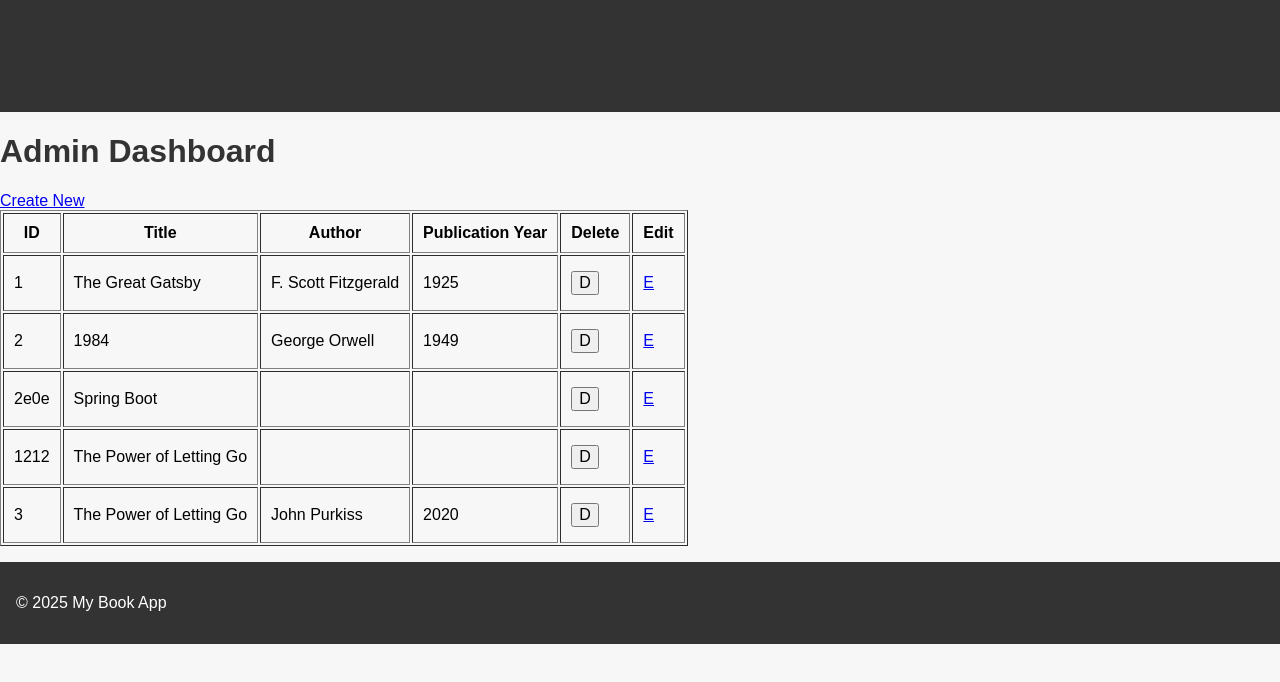
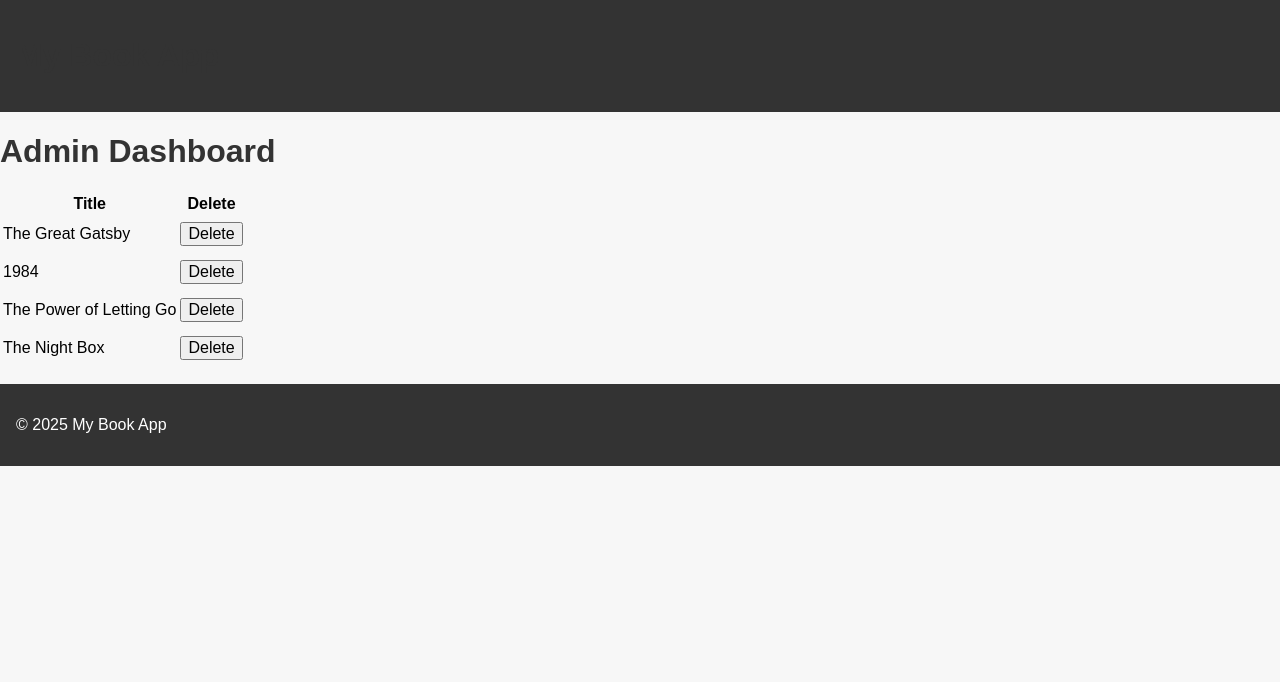
Before and after one commit to mmirzaee98/book-collection-manager, a Next.js app: page /admin in a window 1280 px wide. Shown: the top 682 px of the page. Built offline with nearby package versions, Linux system fonts and the light colour scheme; data requests are answered from the project's data file.

Commit message:
Fix: Correct import path for AdminTable component in admin/page.js

```diff
--- a/app/admin/page.js
+++ b/app/admin/page.js
@@ -1,56 +1,14 @@
 // app/admin/page.js
-import Link from "next/link";
+import AdminTable from "../../components/AdminTable"; // Correct path
 
 export default async function AdminPage() {
   const res = await fetch("http://localhost:4000/books");
   const books = await res.json();
 
-  // Function defined as a server action to handle deletion
-  async function deleteBook(id) {
-    await fetch(`http://localhost:4000/books/${id}`, {
-      method: "DELETE",
-    });
-    // After deletion, you might trigger on-demand revalidation if needed
-  }
-
   return (
     <div>
       <h1>Admin Dashboard</h1>
-      <Link href="/admin/create">Create New</Link>
-      <table border="1" cellPadding="10">
-        <thead>
-          <tr>
-            <th>ID</th>
-            <th>Title</th>
-            <th>Author</th>
-            <th>Publication Year</th>
-            <th>Delete</th>
-            <th>Edit</th>
-          </tr>
-        </thead>
-        <tbody>
-          {books.map((book) => (
-            <tr key={book.id}>
-              <td>{book.id}</td>
-              <td>{book.title}</td>
-              <td>{book.author}</td>
-              <td>{book.publicationYear}</td>
-              <td>
-                {/* Delete button */}
-                <button onClick={async () => {
-                  await deleteBook(book.id);
-                  // Optionally refresh the page or trigger revalidation
-                  window.location.reload();
-                }}>D</button>
-              </td>
-              <td>
-                {/* Edit button */}
-                <Link href={`/admin/edit/${book.id}`}>E</Link>
-              </td>
-            </tr>
-          ))}
-        </tbody>
-      </table>
+      <AdminTable books={books} />
     </div>
   );
 }
--- /dev/null
+++ b/components/AdminTable.jsx
@@ -0,0 +1,33 @@
+// components/AdminTable.jsx
+"use client";  // This must be the very first line
+
+import { useState } from "react";
+
+export default function AdminTable({ books }) {
+  // Now you can safely use onClick in this component
+  async function deleteBook(id) {
+    await fetch(`http://localhost:4000/books/${id}`, { method: "DELETE" });
+    // Update state or re-fetch to refresh the UI
+  }
+
+  return (
+    <table>
+      <thead>
+        <tr>
+          <th>Title</th>
+          <th>Delete</th>
+        </tr>
+      </thead>
+      <tbody>
+        {books.map((book) => (
+          <tr key={book.id}>
+            <td>{book.title}</td>
+            <td>
+              <button onClick={() => deleteBook(book.id)}>Delete</button>
+            </td>
+          </tr>
+        ))}
+      </tbody>
+    </table>
+  );
+}
--- a/database/db.json
+++ b/database/db.json
@@ -13,18 +13,16 @@
       "publicationYear": 1949
     },
     {
-      "id": "2e0e",
-      "title": "Spring Boot"
-    },
-    {
-      "id": "1212",
-      "title": "The Power of Letting Go"
-    },
-    {
       "id": "3",
       "title": "The Power of Letting Go",
       "author": " John Purkiss",
       "publicationYear": 2020
+    },
+    {
+      "id": "4",
+      "title": "The Night Box",
+      "author": "Louise Greig",
+      "publicationYear": 2018
     }
   ]
 }
```
Also changed, not shown: app/admin/create/page.js (+34 -30 lines), app/admin/edit/[id]/page.js (+7 -10 lines), components/BookCard.jsx (added), components/BookDetail.jsx (renamed from component/BookDetail.jsx), components/BookSearch.jsx (renamed from component/BookSearch.jsx).
